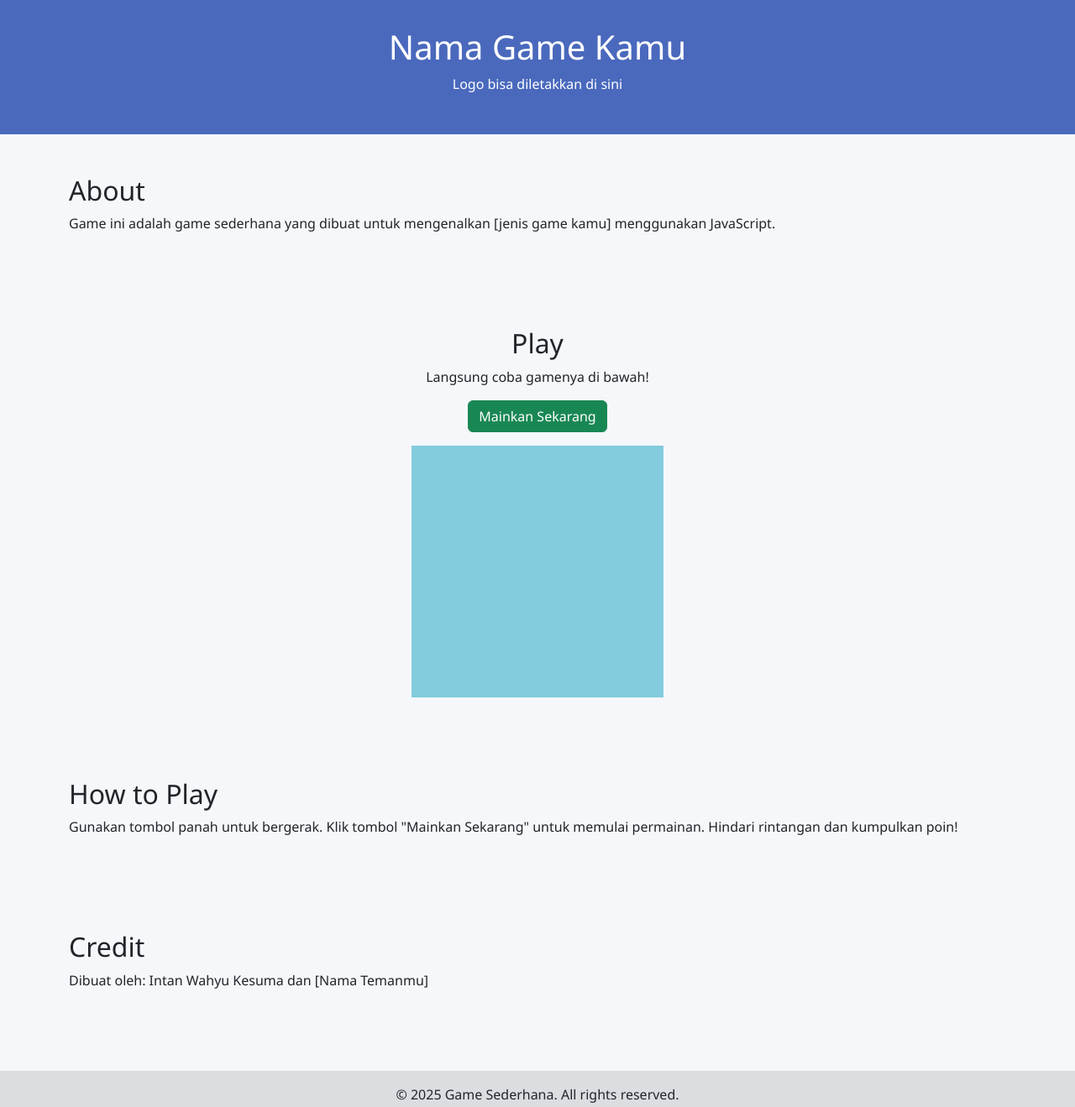
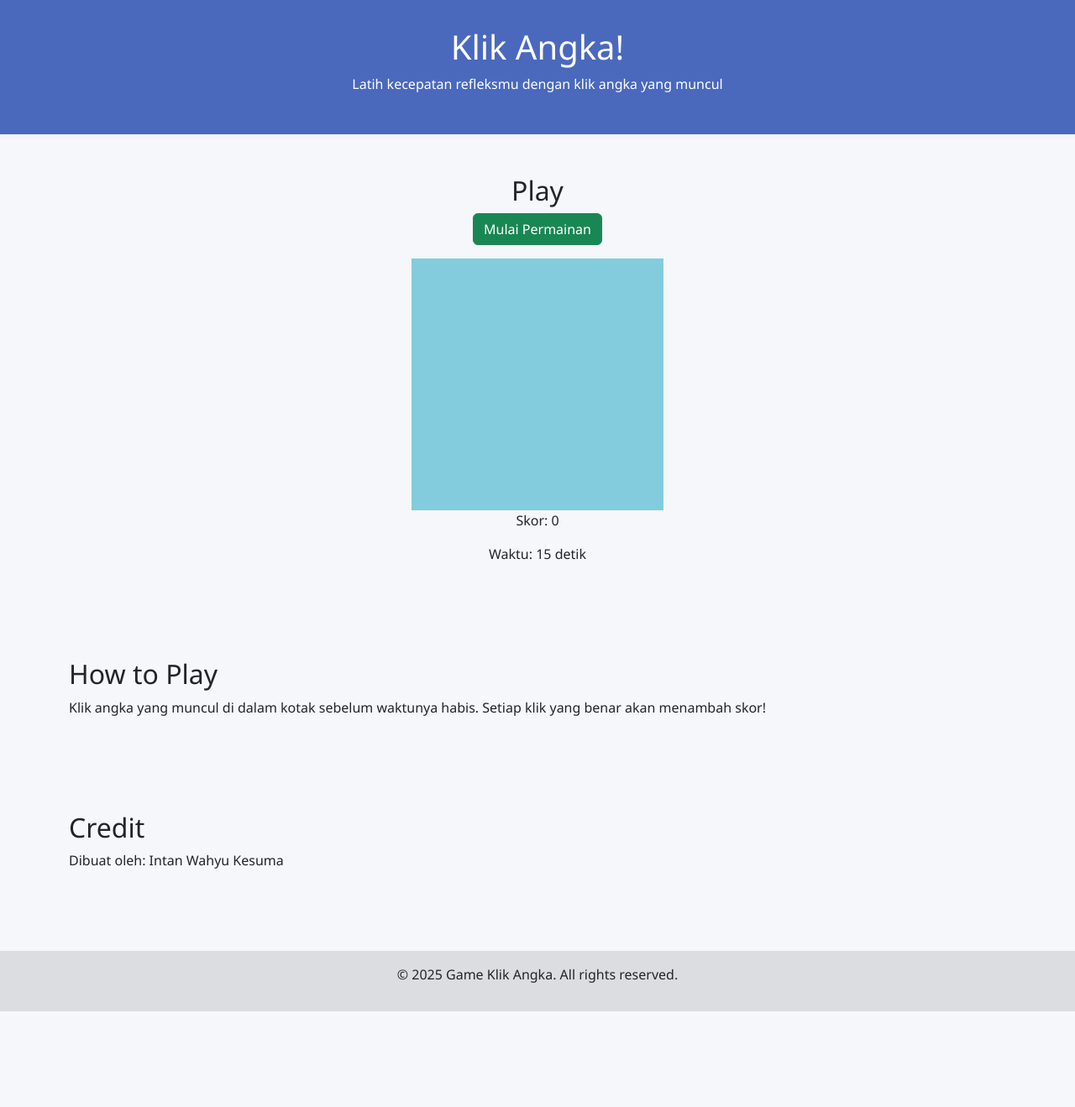
Before and after one commit to intanwhyu10/game-sederhana, a plain HTML site: page index.html in a window 1280 px wide. Shown: the whole page at 84% size. After the commit the page ends 1205 px from the top, so only its background shows below. Drawn offline with nearby package versions, Linux system fonts and the light colour scheme.

Commit message:
Update index.html

```diff
--- a/index.html
+++ b/index.html
@@ -3,49 +3,45 @@
 <head>
   <meta charset="UTF-8" />
   <meta name="viewport" content="width=device-width, initial-scale=1.0"/>
-  <title>Game Sederhana - Nama Game</title>
+  <title>Game Klik Angka</title>
   <link href="https://cdn.jsdelivr.net/npm/bootstrap@5.3.0/dist/css/bootstrap.min.css" rel="stylesheet"/>
   <link rel="stylesheet" href="style.css"/>
 </head>
 <body>
 
 <header>
-  <h1>Nama Game Kamu</h1>
-  <p>Logo bisa diletakkan di sini</p>
+  <h1>Klik Angka!</h1>
+  <p>Latih kecepatan refleksmu dengan klik angka yang muncul</p>
 </header>
-
-<section id="about">
-  <div class="container">
-    <h2>About</h2>
-    <p>Game ini adalah game sederhana yang dibuat untuk mengenalkan [jenis game kamu] menggunakan JavaScript.</p>
-  </div>
-</section>
 
 <section id="play">
   <div class="container text-center">
     <h2>Play</h2>
-    <p>Langsung coba gamenya di bawah!</p>
-    <button onclick="startGame()" class="btn btn-success">Mainkan Sekarang</button>
-    <div id="game-area" class="mt-3"></div>
+    <button onclick="startGame()" class="btn btn-success mb-3">Mulai Permainan</button>
+    <div id="game-area">
+      <div id="number-box"></div>
+    </div>
+    <p id="score-text">Skor: 0</p>
+    <p id="timer">Waktu: 15 detik</p>
   </div>
 </section>
 
 <section id="how-to-play">
   <div class="container">
     <h2>How to Play</h2>
-    <p>Gunakan tombol panah untuk bergerak. Klik tombol "Mainkan Sekarang" untuk memulai permainan. Hindari rintangan dan kumpulkan poin!</p>
+    <p>Klik angka yang muncul di dalam kotak sebelum waktunya habis. Setiap klik yang benar akan menambah skor!</p>
   </div>
 </section>
 
 <section id="credit">
   <div class="container">
     <h2>Credit</h2>
-    <p>Dibuat oleh: Intan Wahyu Kesuma dan [Nama Temanmu]</p>
+    <p>Dibuat oleh: Intan Wahyu Kesuma</p>
   </div>
 </section>
 
 <footer>
-  <p>&copy; 2025 Game Sederhana. All rights reserved.</p>
+  <p>&copy; 2025 Game Klik Angka. All rights reserved.</p>
 </footer>
 
 <script src="script.js"></script>
```
